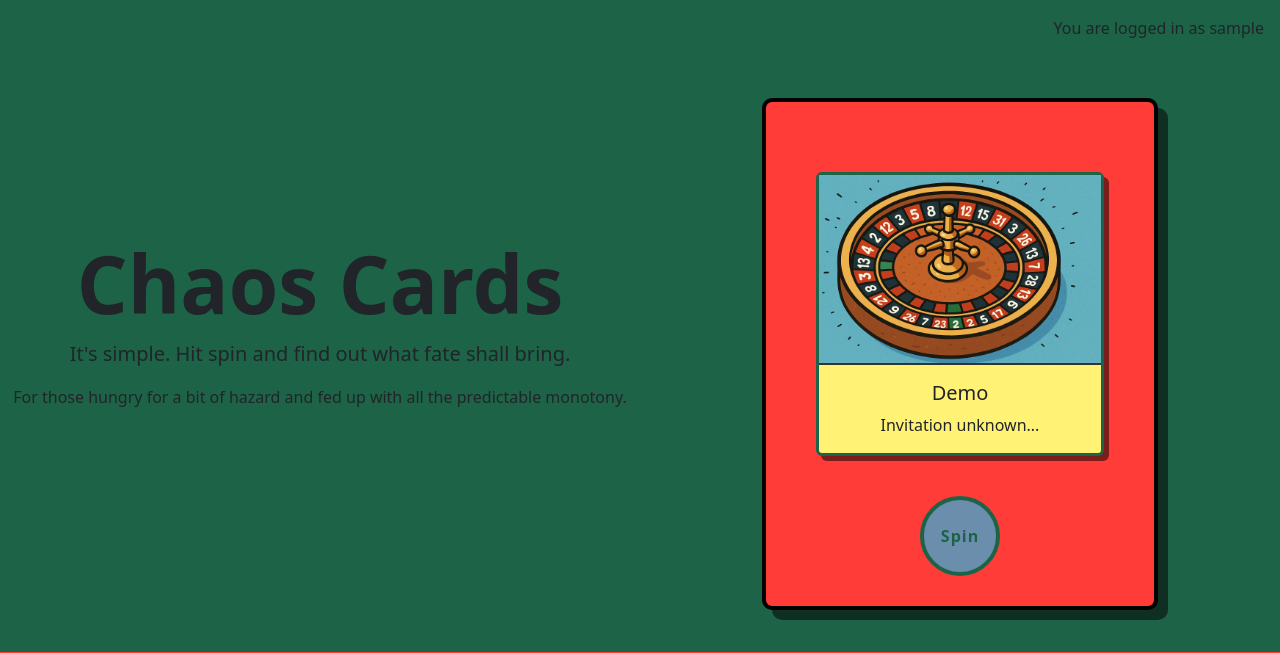
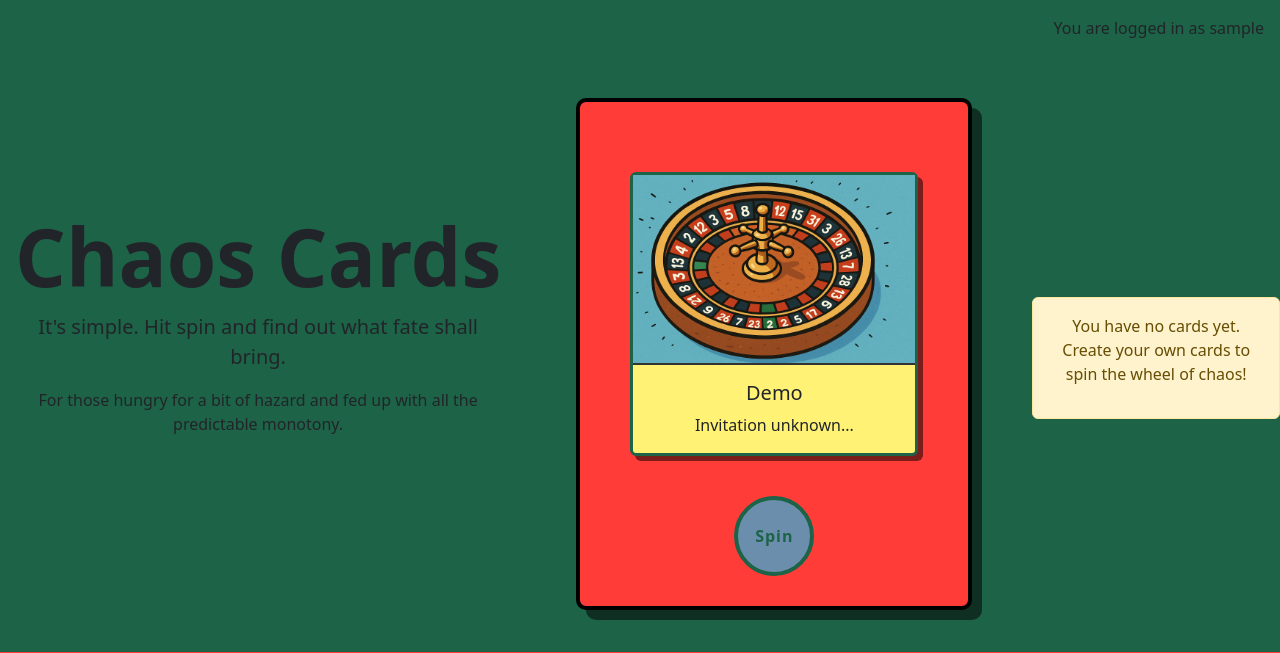
Before and after one commit to JamieJB123/chaos-cards-django, a Django app: page / in a window 1280 px wide. Shown: the part 58-711 px from the top of the page. Run offline with Django 5.2, Linux system fonts and the light colour scheme; the visitor is signed in with stand-in values (Sample User, id 1); some libraries are stand-ins or nearby versions.

Commit message:
Add: beginnings of logic for 'spin-card' functionality. Initial views, template and urls wired up. Needs working out though

```diff
--- a/chaos_app/templates/chaos_app/home.html
+++ b/chaos_app/templates/chaos_app/home.html
@@ -22,9 +22,24 @@
                         <p class="card-text mt-2">Invitation unknown...</p>
                     </div>
                 </div>
-                <button type="button" class="btn btn-outline-secondary mt-4">Spin</button>
+                <form method="get" action="{% url 'spin_card' %}">
+                    <button type="submit" class="btn btn-outline-secondary mt-4 ">Spin</button>
+                </form>
             </div>
         </section>
+        {% if random_card %}
+        <div id="demo-card" class="card mx-auto">
+            <img src="{{random_card.featured_image}}" alt="random_card.title">
+            <div class="card-body">
+                <h5 class="card-title">{{random_card.title}}</h5>
+                <p class="card-text mt-2">{{random_card.content}}</p>
+            </div>
+        </div>
+        {% else %}
+        <div class="alert alert-warning text-center mt-4">
+            <p>You have no cards yet. Create your own cards to spin the wheel of chaos!</p>
+        </div>
+        {% endif %}
     </div>
     {% else %}
     <header class="container text-center mb-4 d-flex flex-column justify-content-center">
--- a/chaos_app/urls.py
+++ b/chaos_app/urls.py
@@ -6,4 +6,5 @@ urlpatterns = [
     path('', views.home, name='home'),
     path('accounts/', include('allauth.urls')),  # Include django-allauth URLs
     path('my-cards/', views.user_cards_view, name='user_cards'),
+    path('spin/', views.random_card_view, name='spin_card'),
 ]
--- a/chaos_app/views.py
+++ b/chaos_app/views.py
@@ -1,3 +1,4 @@
+import random
 from django.shortcuts import render, redirect
 from django.contrib.auth.decorators import login_required
 from django.core.paginator import Paginator
@@ -11,6 +12,25 @@ from .forms import CardForm
 # Home page view
 def home(request):
     return render(request, 'chaos_app/home.html')
+
+#Random Card Generator View
+@login_required
+def random_card_view(request):
+    """
+    Display a random card from the user's collection.
+    If the user has no cards, display a message indicating that.
+    """
+    user_cards = Card.objects.filter(user=request.user)
+    print(f'User cards: {user_cards}')
+    print(f'Cards existL {user_cards.exists()}')
+    if user_cards.exists():
+        random_card = random.choice(user_cards)  # Select a random card if cards exist
+    else:
+        random_card = None  # Set to None if no cards exist
+
+    return render(request, 'home.html', {
+        'random_card': random_card,
+    })
 
 # Card list view
 ############################### Function-based view
```
